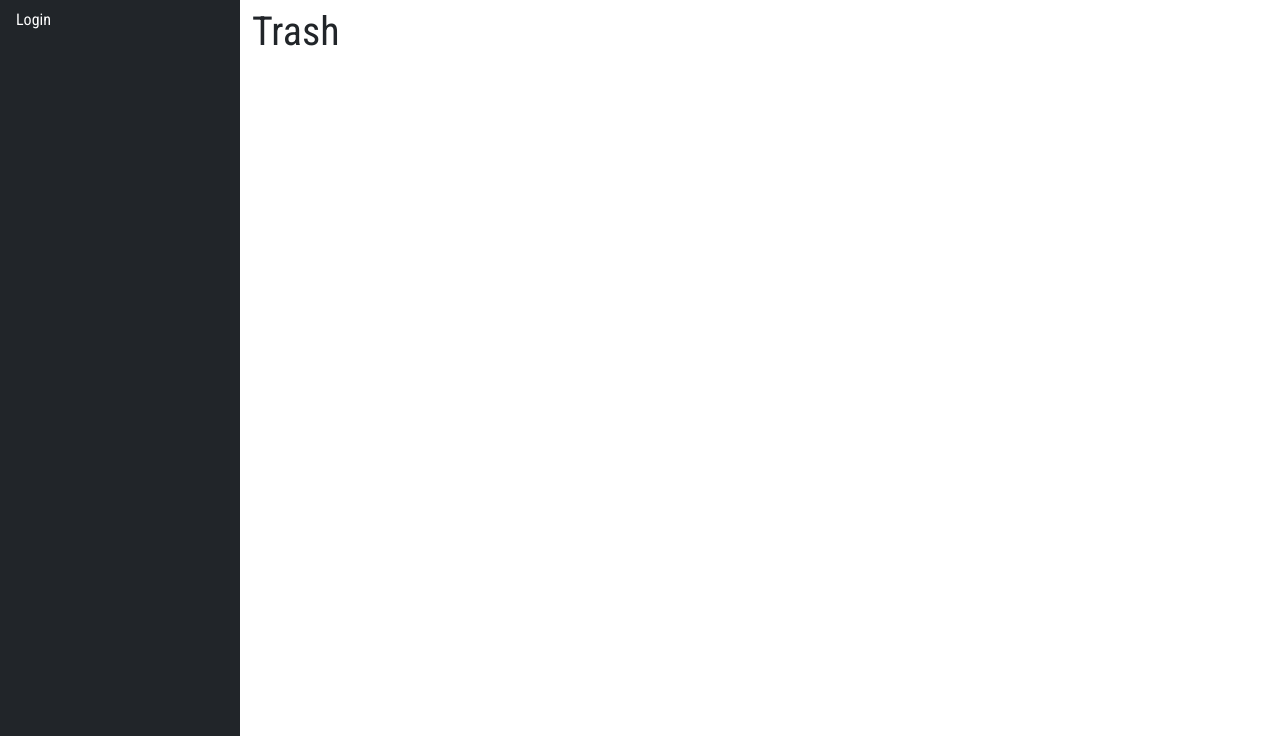
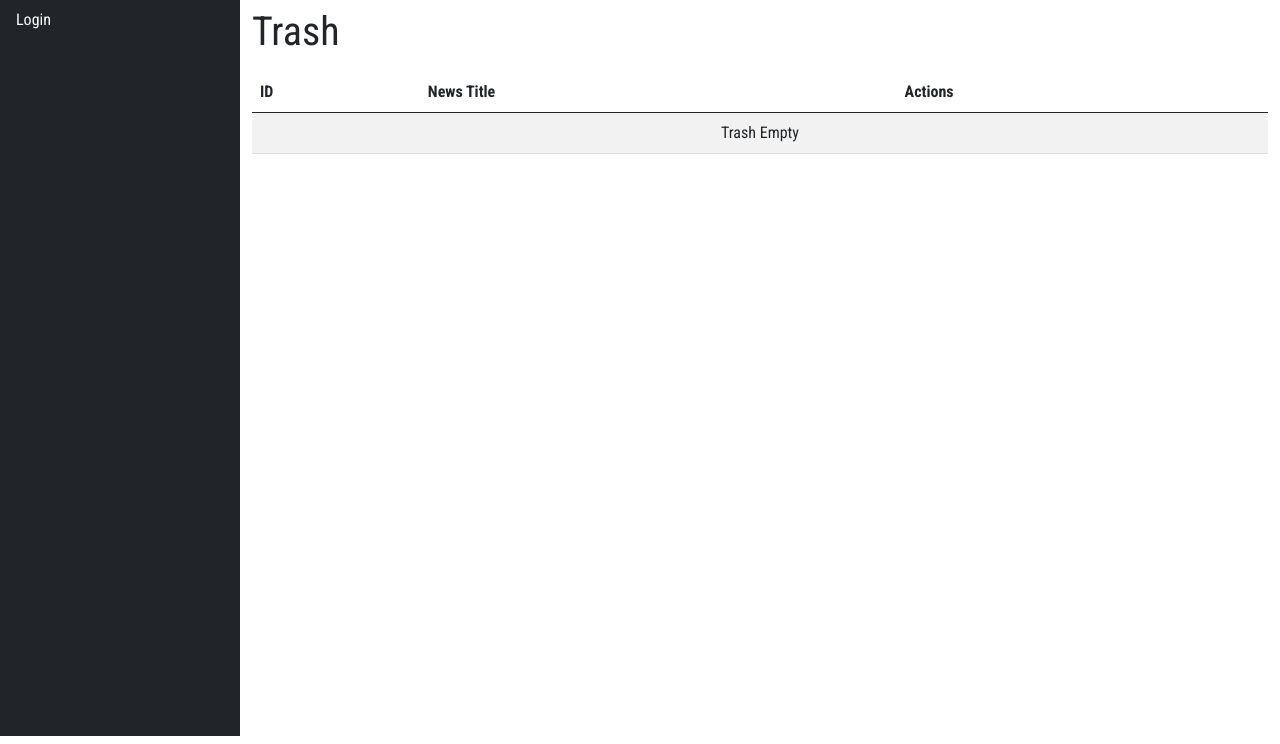
Before and after one commit to iamaakashbasnet/newsportal, a Django app: page /admin/dashboard/trash/ in a window 1280 px wide. Shown: the part 56-800 px from the top of the page. Run offline with Django 3.2, Linux system fonts and the light colour scheme; data that the repository does not hold is empty; some libraries are stand-ins or nearby versions.

Commit message:
Admin CRUD completed with trash feature

```diff
--- a/accounts/templates/accounts/trash/trash.html
+++ b/accounts/templates/accounts/trash/trash.html
@@ -2,4 +2,38 @@
 
 {% block dashboard %}
     <h1>Trash</h1>
+<div class="row mt-3">
+    <div class="col-12">
+        <table class="table table-striped table-hover">
+            <thead>
+                <tr>
+                    <th>ID</th>
+                    <th>News Title</th>
+                    <th>Actions</th>
+                </tr>
+            </thead>
+            <tbody>
+                {% if posts %}
+                    {% for post in posts %}
+                        <tr>
+                            <td>{{ post.id }}</td>
+                            <td>{{ post.title }}</td>
+                            <td class="d-block d-md-flex">
+                                <a class="btn btn-primary btn-sm" href="{% url 'restore-news' post.pk %}">Restore</a>
+                                <form method="POST" action="{% url 'delete-news-perm' post.pk %}">
+                                    {% csrf_token %}
+                                    <button type="submit" class="btn btn-danger btn-sm" href="{% url 'delete-category' post.pk %}">Delete Permanently</button>
+                                </form>
+                            </td>
+                        </tr>
+                    {% endfor %}
+                {% else %}
+                    <tr>
+                        <td colspan="3" class="text-center">Trash Empty</td>
+                    </tr>
+                {% endif %}
+            </tbody>
+        </table>
+    </div>
+</div>
 {% endblock dashboard %}
--- a/accounts/urls.py
+++ b/accounts/urls.py
@@ -23,7 +23,22 @@ urlpatterns = [
     path('dashboard/manage-category/<int:pk>/delete/',
          views.CategoryDeleteView.as_view(), name='delete-category'),
 
-    path('dashboard/manage-news/', views.news, name='manage-news'),
+    path('dashboard/manage-news/', views.NewsListView.as_view(), name='manage-news'),
+
+    path('dashboard/manage-news/add/',
+         views.NewsCreateView.as_view(), name='add-news'),
+
+    path('dashboard/manage-news/<int:pk>/update/',
+         views.NewsUpdateView.as_view(), name='update-news'),
+
+    path('dashboard/manage-news/<int:pk>/delete/',
+         views.news_delete_view, name='delete-news'),
+
+    path('dashboard/manage-news/<int:pk>/restore/',
+         views.news_restore_view, name='restore-news'),
+
+    path('dashboard/manage-news/<int:pk>/delete-news-perm/',
+         views.NewsPermDeleteView.as_view(), name='delete-news-perm'),
 
     path('dashboard/trash/', views.trash, name='trash')
 ]
--- a/accounts/views.py
+++ b/accounts/views.py
@@ -73,11 +73,71 @@ class CategoryDeleteView(LoginRequiredMixin, DeleteView):
 
 # News ==============================
 
-def news(request):
-    return render(request, 'accounts/news-manager/news.html')
+class NewsListView(LoginRequiredMixin, ListView):
+    model = Post
+    template_name = 'accounts/news-manager/news.html'
+    context_object_name = 'posts'
+
+    def get_queryset(self):
+        return Post.objects.filter(deleted=False)
+
+    def get_context_data(self, **kwargs):
+        data = super().get_context_data(**kwargs)
+        data['title'] = 'News'
+        return data
+
+
+class NewsCreateView(LoginRequiredMixin, CreateView):
+    model = Post
+    fields = ['title', 'desc', 'tags']
+    template_name = 'accounts/news-manager/add_news.html'
+    success_url = reverse_lazy('manage-news')
+
+    def get_context_data(self, **kwargs):
+        data = super().get_context_data(**kwargs)
+        data['title'] = 'Add News'
+        return data
+
+
+class NewsUpdateView(LoginRequiredMixin, UpdateView):
+    model = Post
+    fields = ['title', 'desc', 'tags']
+    template_name = 'accounts/news-manager/update_news.html'
+    success_url = reverse_lazy('manage-news')
+
+    def get_context_data(self, **kwargs):
+        data = super().get_context_data(**kwargs)
+        data['title'] = 'Update News'
+        return data
+
+
+class NewsPermDeleteView(LoginRequiredMixin, DeleteView):
+    model = Post
+    success_url = reverse_lazy('manage-news')
+
+
+@login_required
+def news_delete_view(request, pk):
+    post = Post.objects.get(pk=pk)
+    post.deleted = True
+    post.save()
+
+    return redirect('manage-news')
+
+
+@login_required
+def news_restore_view(request, pk):
+    post = Post.objects.get(pk=pk)
+    post.deleted = False
+    post.save()
+
+    return redirect('manage-news')
 
 
 # Trash ==============================
 
 def trash(request):
-    return render(request, 'accounts/trash/trash.html')
+    context = {
+        'posts': Post.objects.filter(deleted=True)
+    }
+    return render(request, 'accounts/trash/trash.html', context)
--- a/posts/models.py
+++ b/posts/models.py
@@ -7,6 +7,7 @@ class Post(models.Model):
     intro_desc = models.TextField(max_length=120, blank=True)
     desc = models.TextField()
     tags = TaggableManager()
+    deleted = models.BooleanField(blank=False, null=False, default=False)
 
     def save(self, *args, **kwargs):
         self.intro_desc = self.desc[:110] + '...'
```
Also changed, not shown: accounts/templates/accounts/news-manager/add_news.html (added, +16 -0 lines), accounts/templates/accounts/news-manager/news.html (+33 -0 lines), accounts/templates/accounts/news-manager/update_news.html (added, +21 -0 lines).
